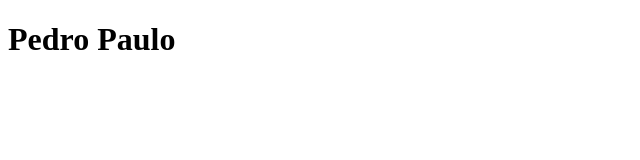
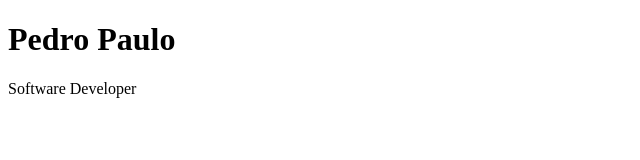
Before and after one commit to pedrothv/wwd131, a plain HTML site: page index.html in a window 1280 px wide. Shown: the whole page, without its empty margins (0-640 px from the left). Drawn offline with Linux system fonts and the light colour scheme.

Commit message:
alteração do body

```diff
--- a/index.html
+++ b/index.html
@@ -7,5 +7,7 @@
     </head>
     <body>
         <h1>Pedro Paulo</h1>
+
+        <p>Software Developer</p>
     </body>
 </html>
```
